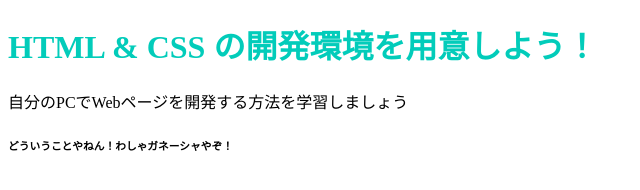
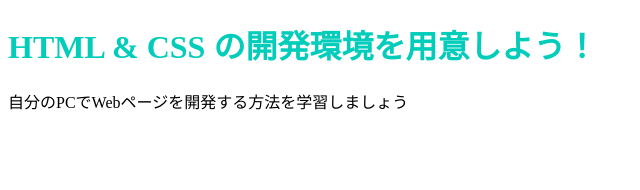
Before and after one commit to alto-I/alto-I.github.io, a plain HTML site: page index.html in a window 1280 px wide. Shown: the whole page, without its empty margins (0-640 px from the left). Drawn offline with Linux system fonts and the light colour scheme.

Commit message:
Update index.html

```diff
--- a/index.html
+++ b/index.html
@@ -8,6 +8,5 @@
   <body>
     <h1 class="title">HTML & CSS の開発環境を用意しよう！</h1>
     <p>自分のPCでWebページを開発する方法を学習しましょう</p>
-    <h6>どういうことやねん！わしゃガネーシャやぞ！</h6>
   </body>
 </html>
```
